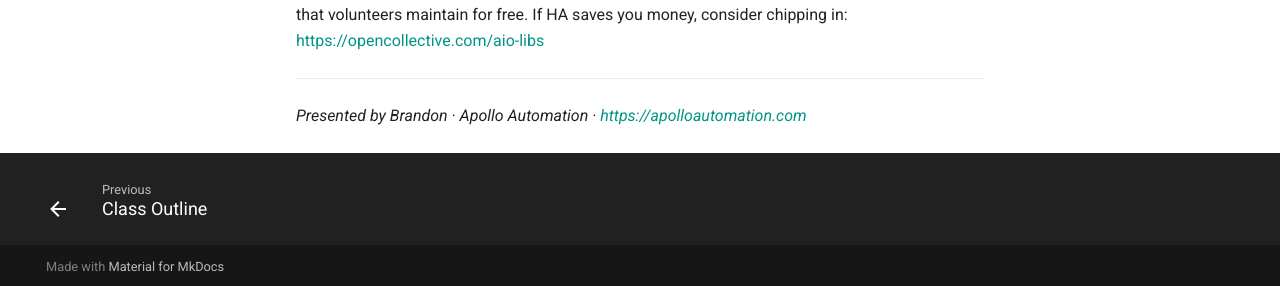
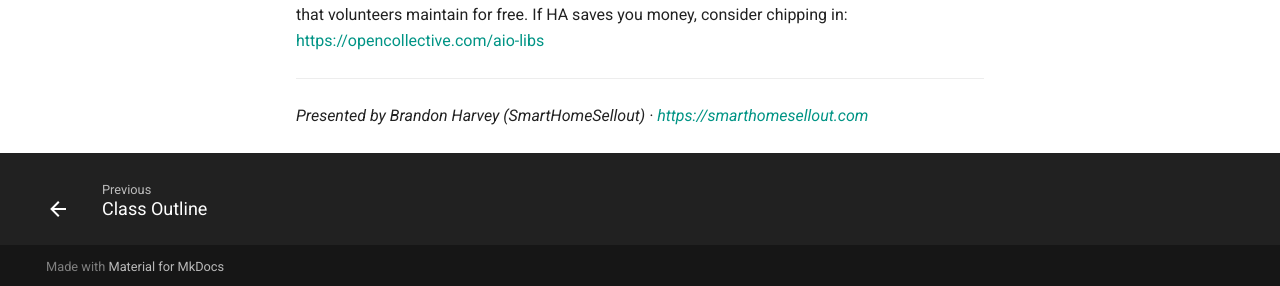
Before and after one commit to bharvey88/classes, an MkDocs documentation site: the page built from docs/handout.md, in a window 1280 px wide and 900 px high, scrolled down 2257 px. Shown: the part 611-897 px from the top of the window. Built offline with MkDocs 1.6.1 and Material for MkDocs 9.7.7, drawn with Linux system fonts in a browser that asks for light colours; comment, search, counter and statistics services are not loaded.

Commit message:
Update handout credit to SmartHomeSellout; bump GitHub Actions to latest (Node 24)

```diff
--- a/docs/handout.md
+++ b/docs/handout.md
@@ -71,4 +71,4 @@ Almost every integration talks to your devices through small open-source librari
 
 ---
 
-*Presented by Brandon · Apollo Automation · <https://apolloautomation.com>*
+*Presented by Brandon Harvey (SmartHomeSellout) · <https://smarthomesellout.com>*
```
Also changed, not shown: 2 other files.
